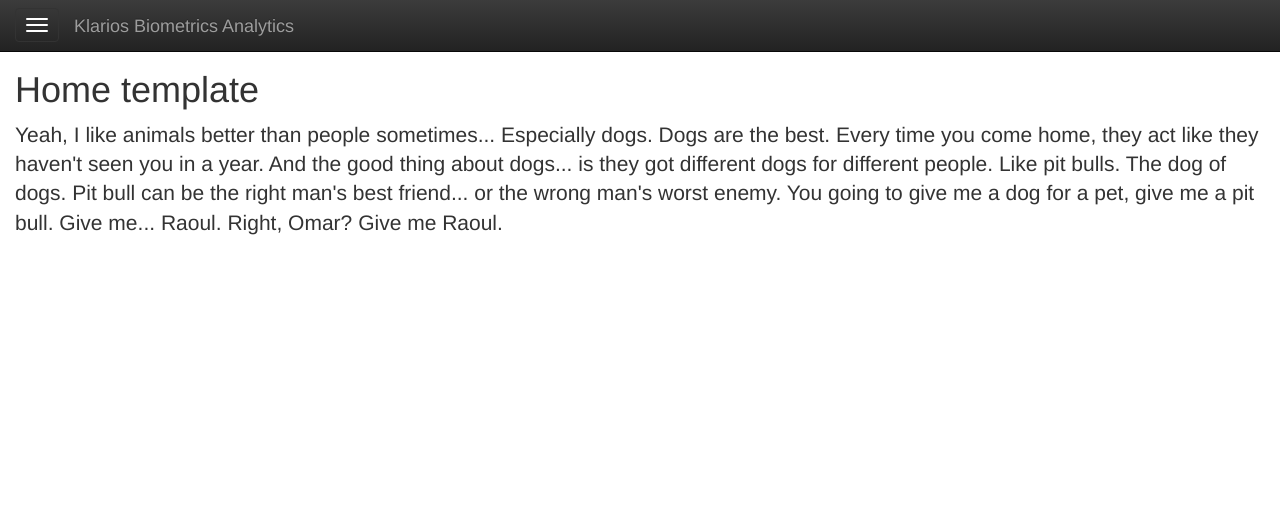
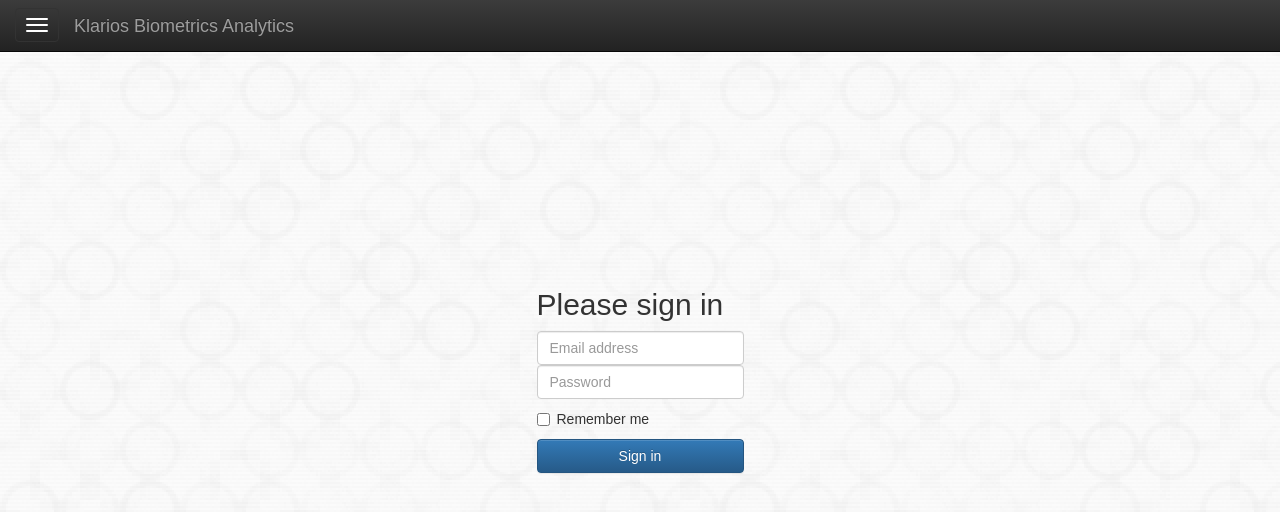
Before and after one commit to fehrmanns/kba_frontend, a React (Create React App) app: page / in a window 1280 px wide. Shown: the top 512 px of the page. Built offline with nearby package versions, Linux system fonts and the light colour scheme.

Commit message:
add login template and background image.

```diff
--- a/src/components/Mainframe.js
+++ b/src/components/Mainframe.js
@@ -2,6 +2,7 @@ import React from 'react'
 import { BrowserRouter as Router, Route } from 'react-router-dom'
 import Header from './Header'
 import Sitebar from './Sitebar'
+import Login from './../views/Login'
 import Home from './../views/Home'
 import {toggleItem as toggleSitebar, getItem as getStorage} from './../utilities/storage'
 
@@ -24,15 +25,20 @@ class Mainframe extends React.Component {
   }
 
   render() {
+
+    const application = <div className={(this.state.sitebar === "true") ? 'show container' : 'container'}>
+                        <Route exact path="/" component={Home} />
+                      </div>
+
+    const login = <Route path="/" component={Login} />
+
     return (
       <Router>
         <div className="mainframe">
           <Header toggleMenu={() => this.toggleMenu()} />
           { this.state.loginSuccess && <Sitebar show={this.state.sitebar} /> }
 
-          <div className={(this.state.sitebar === "true") ? 'show container' : 'container'}>
-            <Route exact path="/" component={Home} />
-          </div>
+          { this.state.loginSuccess ? application : login }
         </div>
       </Router>
     );
--- a/src/index.css
+++ b/src/index.css
@@ -2,6 +2,18 @@ body {
   margin: 0;
   padding: 50px 0 0;
   font-family: sans-serif;
+  background-color: transparent;
+}
+body::after {
+  content: "";
+  background: url(./media/bg-strange-bulleye.png) repeat;
+  opacity: 0.5;
+  top: 0;
+  left: 0;
+  bottom: 0;
+  right: 0;
+  position: absolute;
+  z-index: -1;
 }
 .navbar-brand, .navbar-toggle {
   float: none !important;
@@ -11,6 +23,15 @@ body {
   .navbar-toggle {
     margin-left: 15px;
   }
+}
+
+.flex-container {
+  height: 80vh;
+  padding: 0;
+  margin: 0;
+  display: flex;
+  align-items: center;
+  justify-content: center;
 }
 
 
--- a/src/index.js
+++ b/src/index.js
@@ -1,9 +1,9 @@
 import React from 'react';
 import ReactDOM from 'react-dom';
-import './index.css';
 import registerServiceWorker from './utilities/registerServiceWorker';
 import 'bootstrap/dist/css/bootstrap.css';
 import 'bootstrap/dist/css/bootstrap-theme.css';
+import './index.css';
 import Mainframe from './components/Mainframe';
 // Put any other imports below so that CSS from your
 // components takes precedence over default styles.
--- /dev/null
+++ b/src/views/Login.js
@@ -0,0 +1,30 @@
+import React from 'react'
+/*
+{window.btoa( "Baumhaus" )}
+*/
+class Login extends React.Component {
+
+    render() {
+        return (
+            <div className="flex-container">
+
+                <form className="form-signin">
+                    <h2 className="form-signin-heading">Please sign in</h2>
+                    <label htmlFor="inputEmail" className="sr-only">Email address</label>
+                    <input type="email" id="inputEmail" className="form-control" placeholder="Email address" required="" autoFocus="" />
+                    <label htmlFor="inputPassword" className="sr-only">Password</label>
+                    <input type="password" id="inputPassword" className="form-control" placeholder="Password" required="" />
+                    <div className="checkbox">
+                    <label>
+                        <input type="checkbox" value="remember-me" /> Remember me
+                    </label>
+                    </div>
+                    <button className="btn btn-primary btn-block" type="submit">Sign in</button>
+                </form>
+
+            </div>
+        );
+    }
+}
+
+export default Login
```
Also changed, not shown: src/logo.svg (deleted), src/media/bg-strange-bulleye.png (added).
